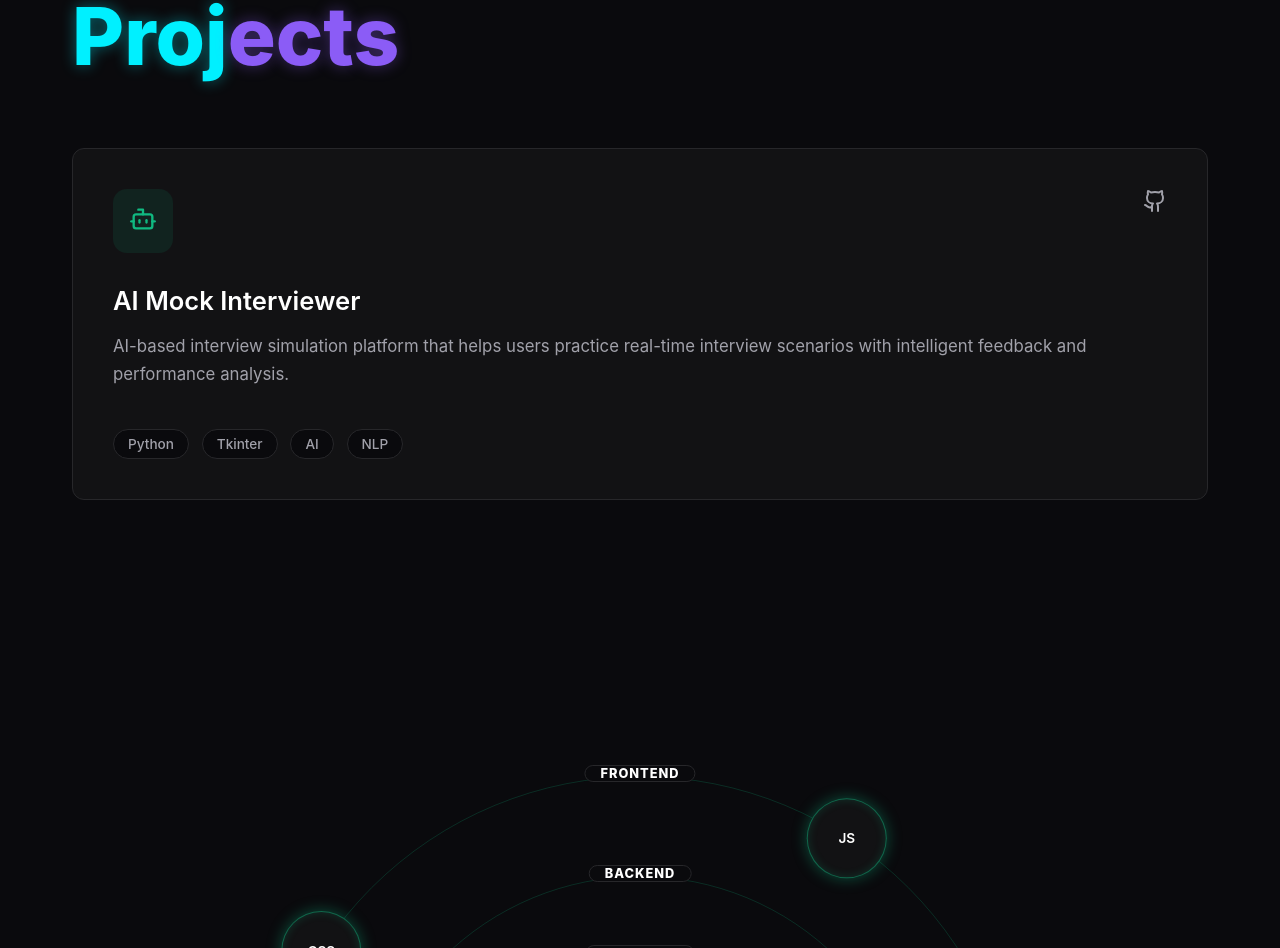
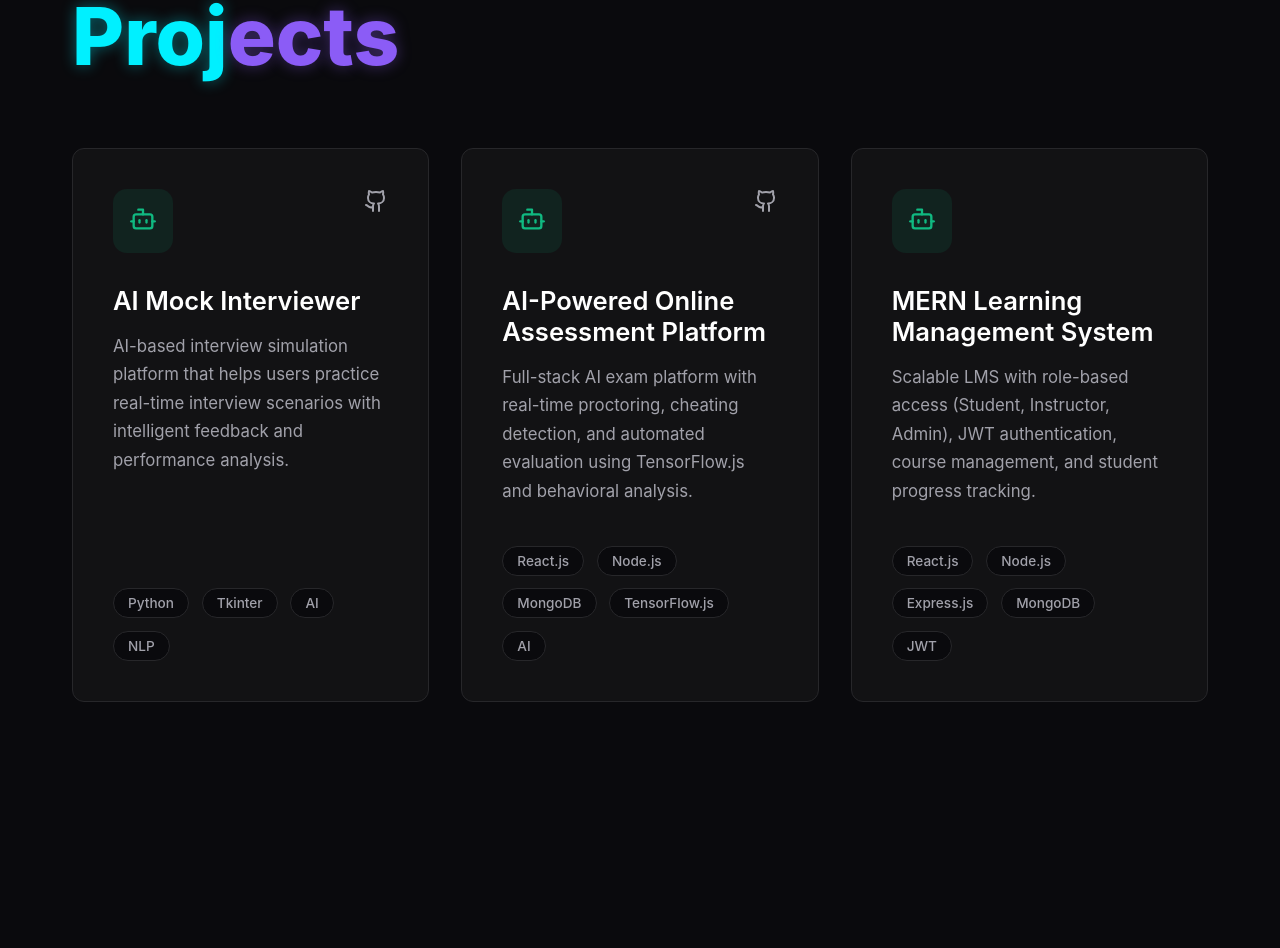
Before and after one commit to Arun597134/AM-portfolio, a React (Vite) app: page / in a window 1280 px wide. Shown: the part 2682-3630 px from the top of the page. Built offline with nearby package versions, Linux system fonts and the light colour scheme.

Commit message:
Update Projects.jsx

```diff
--- a/src/components/Projects.jsx
+++ b/src/components/Projects.jsx
@@ -9,6 +9,20 @@ export default function Projects() {
     description: 'AI-based interview simulation platform that helps users practice real-time interview scenarios with intelligent feedback and performance analysis.',
     tags: ['Python', 'Tkinter', 'AI', 'NLP'],
     github: 'https://github.com/AjayJ19/HireWise-AI'
+  },
+  {
+    id: 2,
+    title: 'AI-Powered Online Assessment Platform',
+    description: 'Full-stack AI exam platform with real-time proctoring, cheating detection, and automated evaluation using TensorFlow.js and behavioral analysis.',
+    tags: ['React.js', 'Node.js', 'MongoDB', 'TensorFlow.js', 'AI'],
+    github: 'https://github.com/Arun597134/AI-Exam-portal'
+  },
+  {
+    id: 3,
+    title: 'MERN Learning Management System',
+    description: 'Scalable LMS with role-based access (Student, Instructor, Admin), JWT authentication, course management, and student progress tracking.',
+    tags: ['React.js', 'Node.js', 'Express.js', 'MongoDB', 'JWT'],
+    status: 'In Development'
   }
 ];
 
```
Lines whose indentation alone changed are shown as unchanged.
